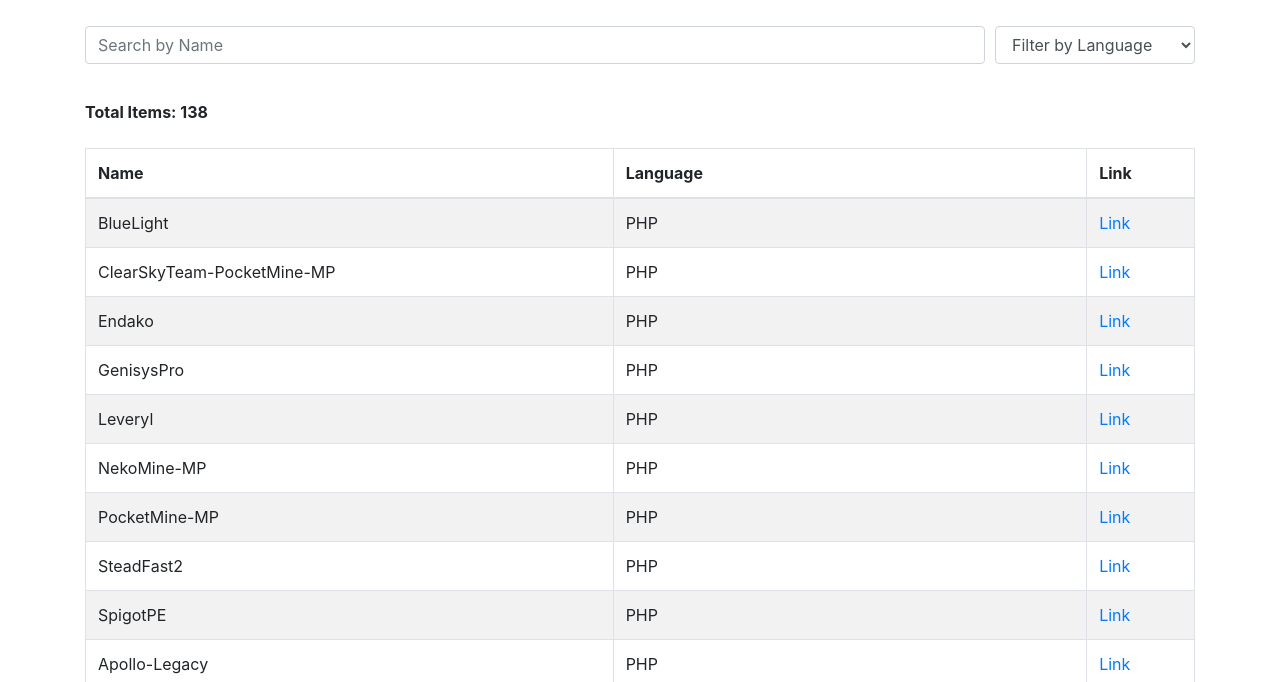
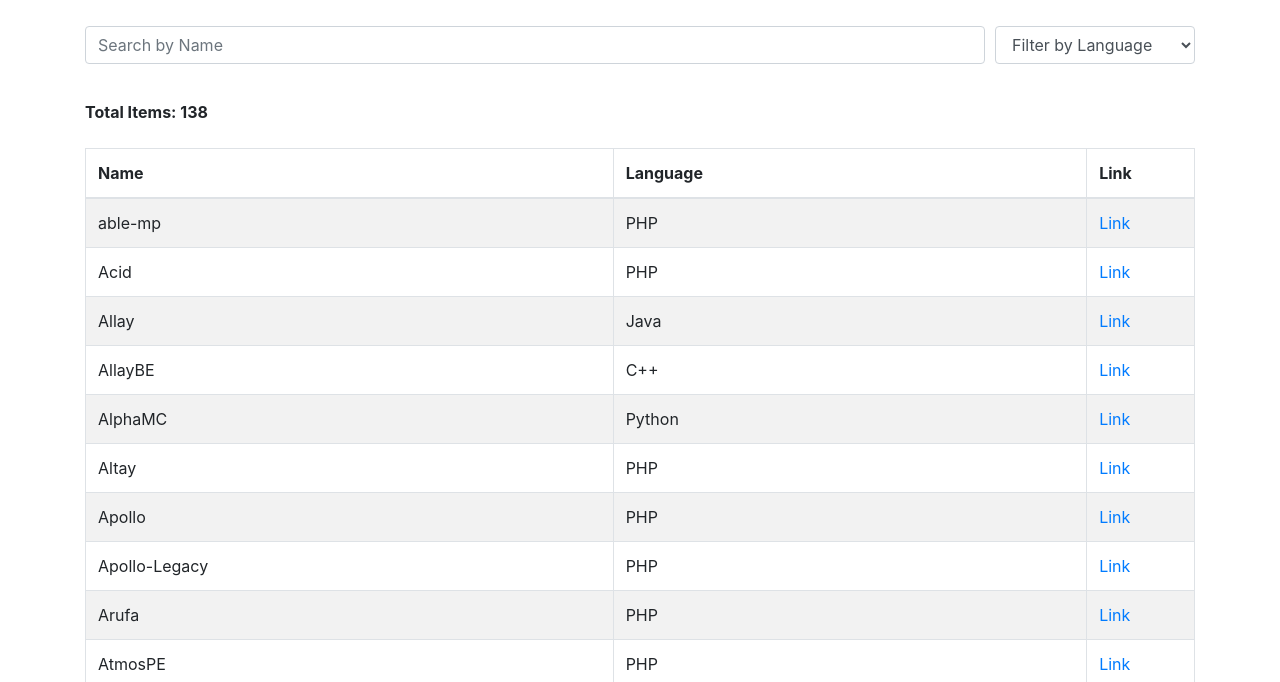
Before and after one commit to eqozqq/bedrock-server-software, a plain HTML site: page index.html in a window 1280 px wide. Shown: the part 118-800 px from the top of the page. Drawn offline with nearby package versions, Linux system fonts and the light colour scheme.

Commit message:
Alphabetical sorting

```diff
--- a/index.html
+++ b/index.html
@@ -64,6 +64,8 @@
     $(document).ready(function() {
         const softwareListUrl = 'software.json';
         $.getJSON(softwareListUrl, function(data) {
+            data.sort((a, b) => a.name.localeCompare(b.name));
+
             const languages = new Set();
             const tableRows = data.map(software => {
                 software.language.split(',').forEach(lang => languages.add(lang.trim()));
```
